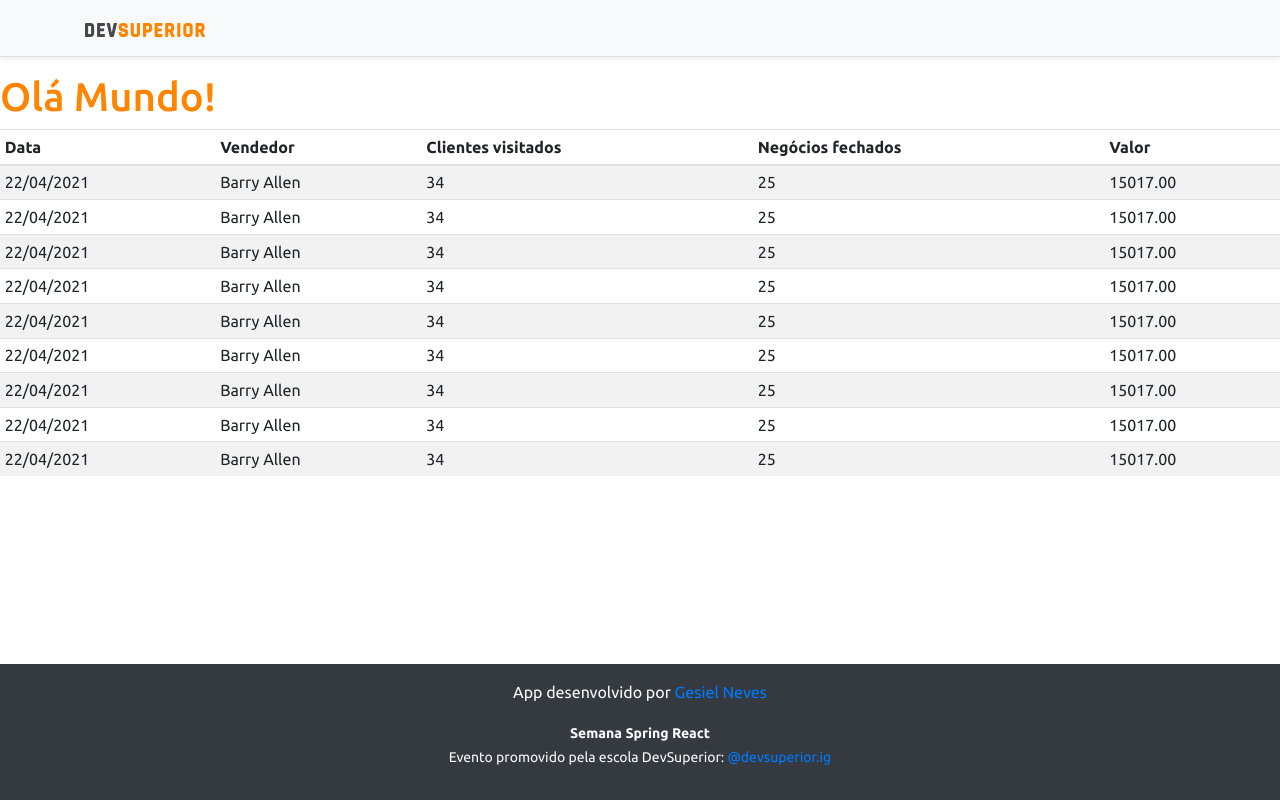
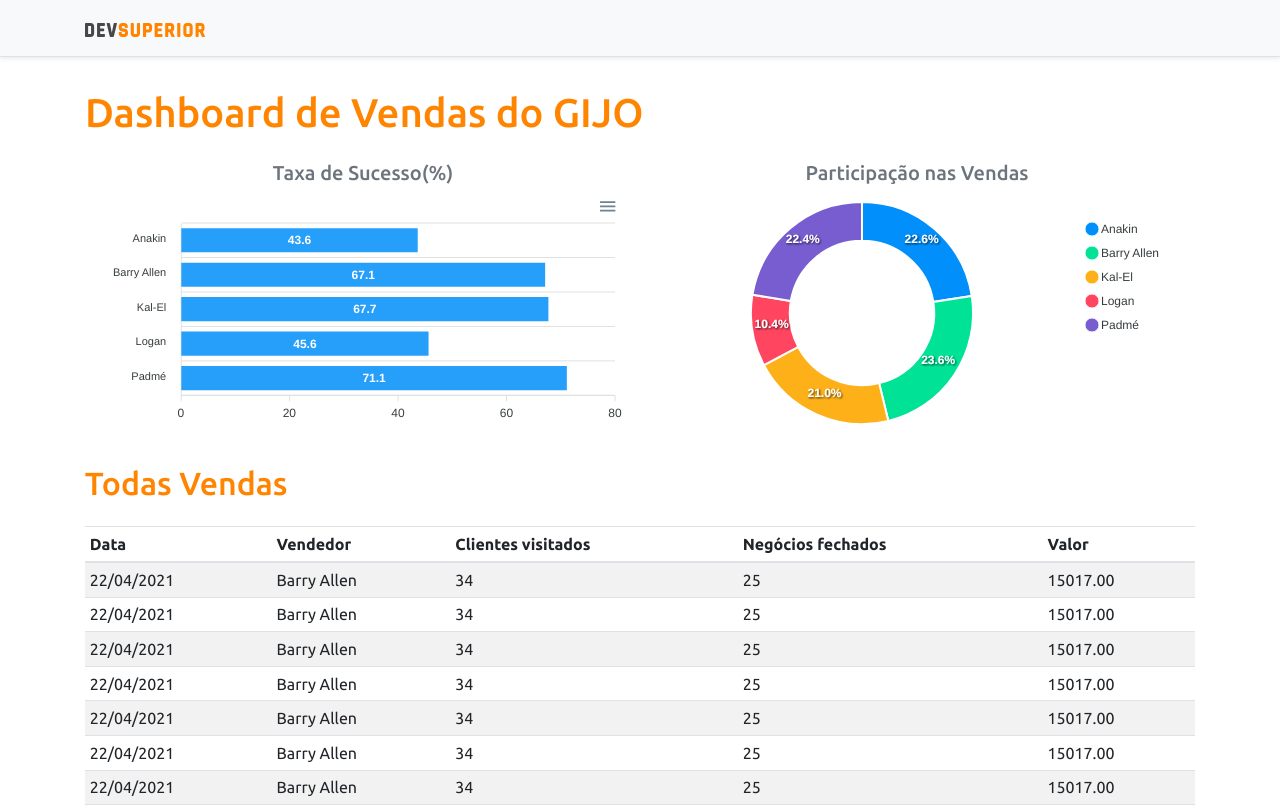
Before and after one commit to GIJOSC/projeto-sds3, a React (Create React App) app in the folder frontend/: page / in a window 1280 px wide. Shown: the top 807 px of the page. Built offline with nearby package versions, Linux system fonts and the light colour scheme.

Commit message:
Static charts

```diff
--- a/frontend/package.json
+++ b/frontend/package.json
@@ -12,10 +12,12 @@
     "@types/node": "^12.0.0",
     "@types/react": "^17.0.0",
     "@types/react-dom": "^17.0.0",
+    "apexcharts": "^3.26.1",
     "bootstrap": "^4.6.0",
     "jquery": "1.9.1",
     "popper.js": "^1.16.1",
     "react": "^17.0.2",
+    "react-apexcharts": "^1.3.9",
     "react-dom": "^17.0.2",
     "react-scripts": "4.0.3",
     "typescript": "^4.1.2",
--- a/frontend/src/App.tsx
+++ b/frontend/src/App.tsx
@@ -1,4 +1,6 @@
+import BarChart from "components/BarChart"
 import Datatable from "components/DataTable"
+import DonutChart from "components/DonutChart";
 import Footer from "components/Footer"
 import NavBar from "components/NavBar"
 
@@ -7,8 +9,26 @@
   return (
     <>
      <NavBar/>
-    <div>
-      <h1 className="text-primary"> Olá Mundo!</h1>
+    <div className="container">
+      <h1 className="text-primary py-3"> Dashboard de Vendas do GIJO</h1>
+
+        <div className="row px-3">
+          <div className="col-sm-6">
+            <h5 className="text-center text-secondary">Taxa de Sucesso(%)</h5>
+            <BarChart />
+          </div>
+          <div className="col-sm-6">
+            <h5 className="text-center text-secondary">Participação nas Vendas</h5>
+            <DonutChart />
+          </div>
+        </div>
+
+        <div className="py-3">
+          <h2 className="text-primary">Todas Vendas</h2>
+
+        </div>
+
+
       <Datatable/>
     </div>
     <Footer/>
--- /dev/null
+++ b/frontend/src/components/BarChart/index.tsx
@@ -0,0 +1,38 @@
+import Chart from 'react-apexcharts';
+
+const BarChart = () =>     {
+
+    const options = {
+        plotOptions: {
+            bar: {
+                horizontal: true,
+            }
+        },
+    };
+
+    const mockData = {
+        labels: {
+            categories: ['Anakin', 'Barry Allen', 'Kal-El', 'Logan', 'Padmé']
+        },
+        series: [
+            {
+                name: "% Sucesso",
+                data: [43.6, 67.1, 67.7, 45.6, 71.1]
+            }
+        ]
+    };
+
+    return (
+        <Chart
+            options={{...options,xaxis:mockData.labels}}
+            series={mockData.series}
+            type="bar"
+            height="240"
+
+        />
+
+
+    );
+  }
+
+  export default BarChart;
--- /dev/null
+++ b/frontend/src/components/DonutChart/index.tsx
@@ -0,0 +1,29 @@
+import Chart from 'react-apexcharts';
+
+const DonutChart = () =>     {
+
+    const mockData = {
+        series: [477138, 499928, 444867, 220426, 473088],
+        labels: ['Anakin', 'Barry Allen', 'Kal-El', 'Logan', 'Padmé']
+    }
+
+    const options = {
+        legend: {
+            show: true
+        }
+    }
+
+    return (
+        <Chart
+            options={{...options,labels:mockData.labels}}
+            series={mockData.series}
+            type="donut"
+            height="240"
+
+        />
+
+
+    );
+  }
+
+  export default DonutChart;
```
Also changed, not shown: 1 other file (tests, documents, lock files or other folders).
